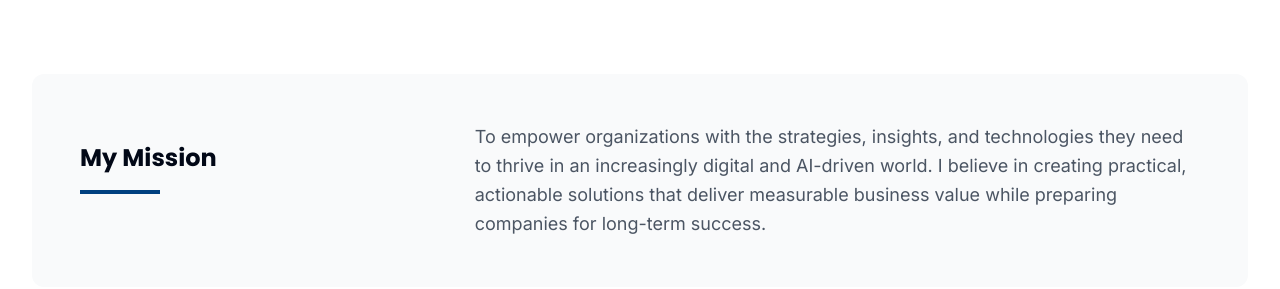
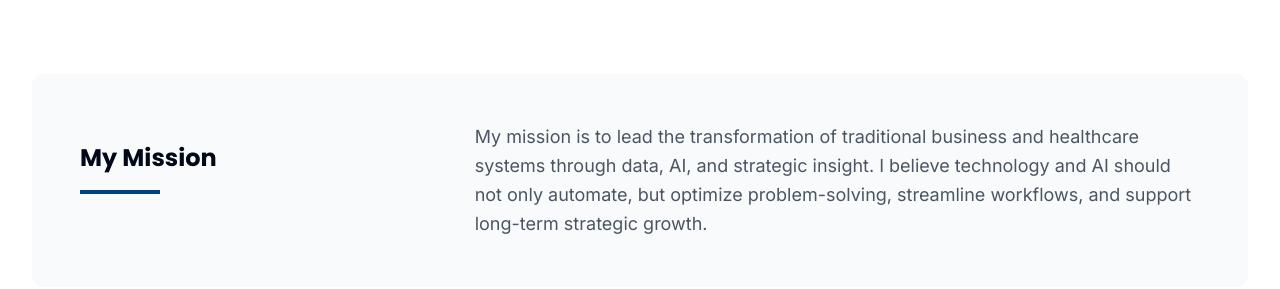
Before and after one commit to Tonyprojects2412/Tony-Lam-Nguyen, a React (Vite) app: page / in a window 1280 px wide. Shown: the part 1340-1629 px from the top of the page. Built offline with nearby package versions, Linux system fonts and the light colour scheme.

Commit message:
Refactor About component
Update the mission statement in the About component.

```diff
--- a/src/components/home/About.tsx
+++ b/src/components/home/About.tsx
@@ -66,7 +66,8 @@ const About = () => {
             </div>
             <div className="md:w-2/3">
               <p className="text-lg text-gray-600 leading-relaxed">
-                To empower organizations with the strategies, insights, and technologies they need to thrive in an increasingly digital and AI-driven world. I believe in creating practical, actionable solutions that deliver measurable business value while preparing companies for long-term success.
+                My mission is to lead the transformation of traditional business and healthcare systems through data, AI, and strategic insight.
+                I believe technology and AI should not only automate, but optimize problem-solving, streamline workflows, and support long-term strategic growth.
               </p>
             </div>
           </div>
```
